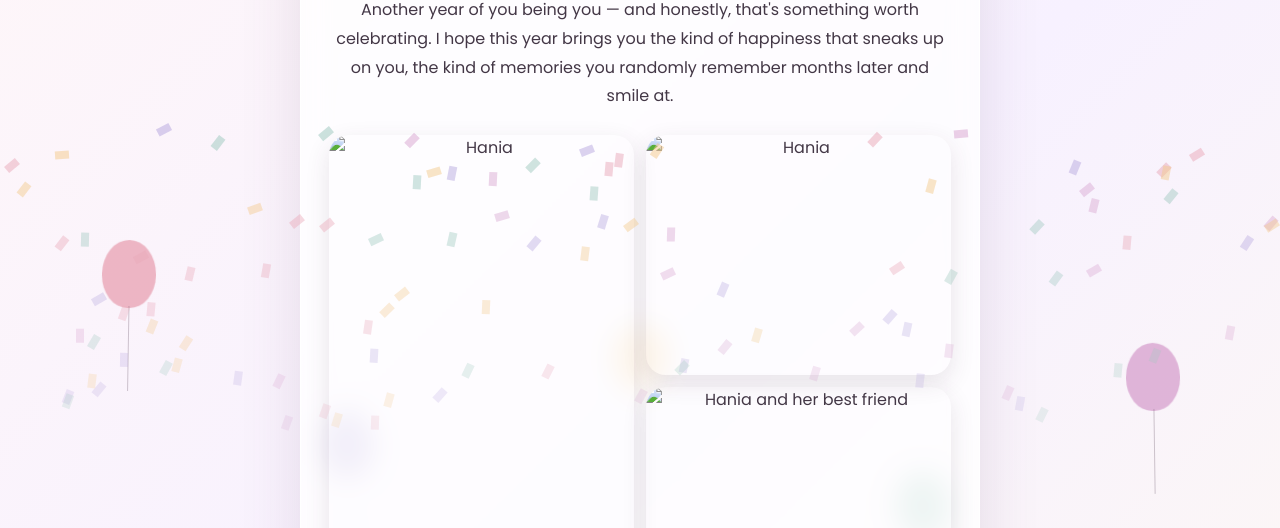
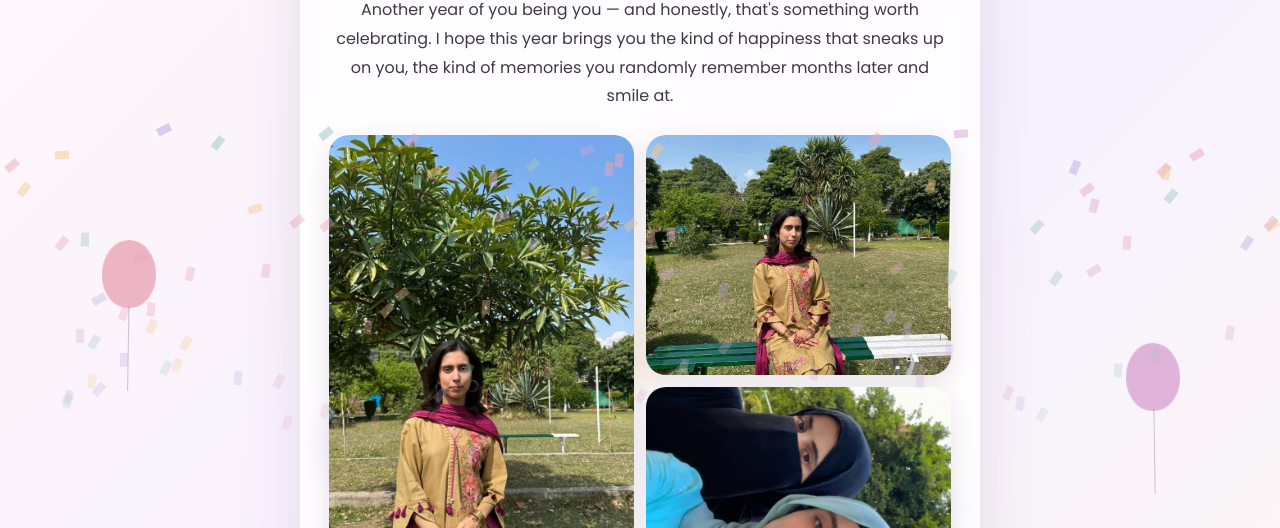
Before and after one commit to sheherbano966/Hania-s-birthday-, a plain HTML site: page index.html in a window 1280 px wide. Both pictures are taken after a click on the button "Okay fine, open it 🎀". Shown: the part 272-800 px from the top of the page. Drawn offline with Linux system fonts and the light colour scheme.

Commit message:
Update index.html

```diff
--- a/index.html
+++ b/index.html
@@ -190,9 +190,9 @@
     </p>
 
     <div class="photos">
-      <img src="images/hania-garden-1.jpeg" alt="Hania">
-      <img src="images/hania-garden-2.jpeg" alt="Hania">
-      <img src="images/besties.jpeg" alt="Hania and her best friend">
+      <img src="hania-garden-1.jpeg" alt="Hania">
+      <img src="hania-garden-2.jpeg" alt="Hania">
+      <img src="besties.jpeg" alt="Hania and her best friend">
     </div>
 
     <div class="note">
```
